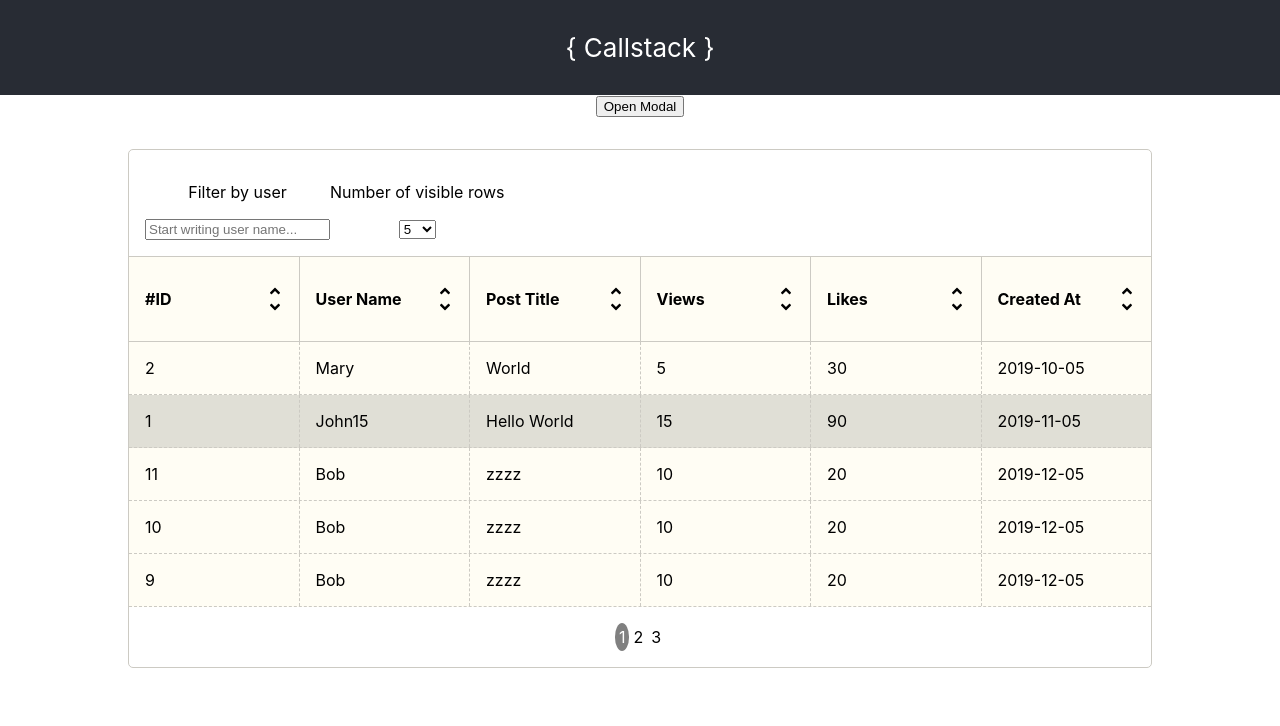
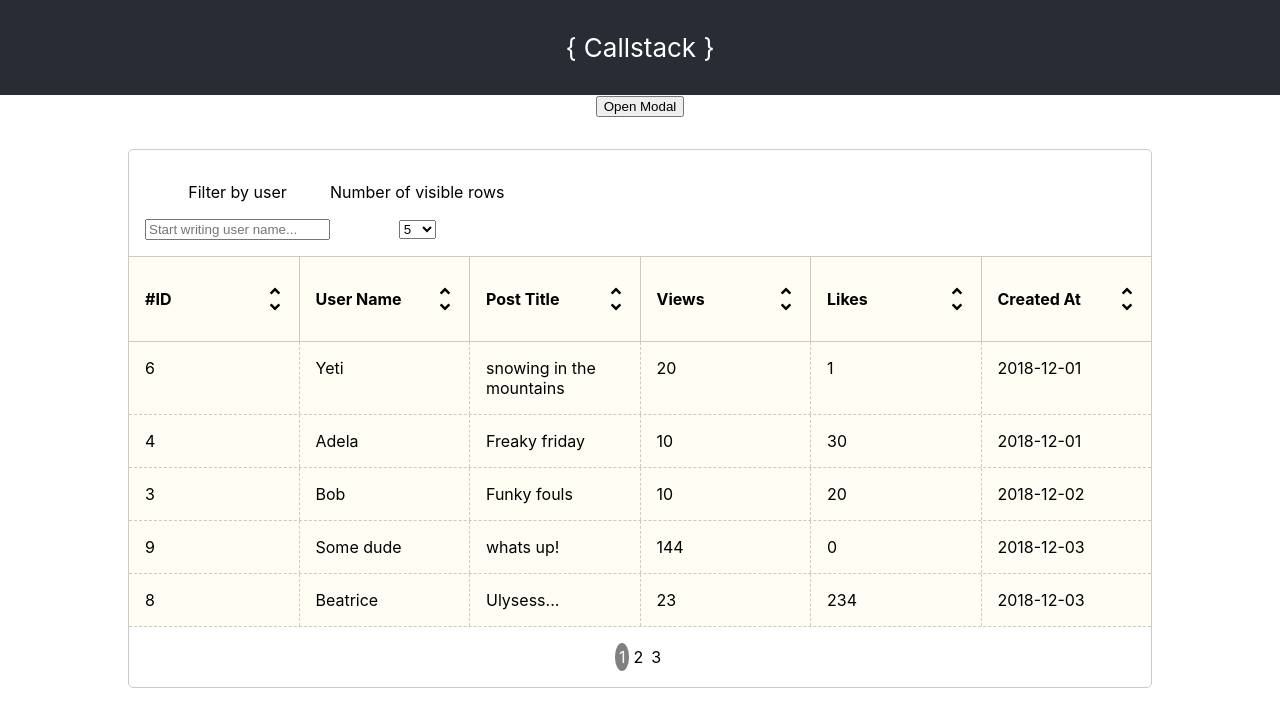
Before and after one commit to aboutroots/react-dynamic-table, a React (Create React App) app: page / in a window 1280 px wide. Shown: the top 726 px of the page. Built offline with nearby package versions, Linux system fonts and the light colour scheme.

Commit message:
Add better validation for AddPost.

```diff
--- a/src/actions/dummyData.js
+++ b/src/actions/dummyData.js
@@ -7,89 +7,89 @@ export const dummyPosts: Array<postType> = [
   {
     id: 1,
     username: 'John15',
-    postTitle: 'Hello World',
+    postTitle: 'Hello World everyone!',
     views: 15,
     likes: 90,
-    createdAt: moment('11-05-2019', 'MM-DD-YYYY').valueOf(),
+    createdAt: moment('12-05-2018', 'MM-DD-YYYY').valueOf(),
   },
   {
     id: 2,
     username: 'Mary',
-    postTitle: 'World',
+    postTitle: 'World at fire',
     views: 5,
     likes: 30,
-    createdAt: moment('10-05-2019', 'MM-DD-YYYY').valueOf(),
+    createdAt: moment('12-05-2018', 'MM-DD-YYYY').valueOf(),
   },
   {
     id: 3,
     username: 'Bob',
-    postTitle: 'zzzz',
+    postTitle: 'Funky fouls',
     views: 10,
     likes: 20,
-    createdAt: moment('12-05-2019', 'MM-DD-YYYY').valueOf(),
+    createdAt: moment('12-02-2018', 'MM-DD-YYYY').valueOf(),
   },
   {
     id: 4,
     username: 'Adela',
-    postTitle: 'zzzz',
+    postTitle: 'Freaky friday',
     views: 10,
-    likes: 20,
-    createdAt: moment('12-05-2019', 'MM-DD-YYYY').valueOf(),
+    likes: 30,
+    createdAt: moment('12-01-2018', 'MM-DD-YYYY').valueOf(),
   },
   {
     id: 5,
-    username: 'Nazair',
-    postTitle: 'zzzz',
+    username: 'Jazz',
+    postTitle: 'Jackrabbit is the best',
     views: 10,
-    likes: 20,
-    createdAt: moment('12-05-2019', 'MM-DD-YYYY').valueOf(),
+    likes: 10,
+    createdAt: moment('12-05-2018', 'MM-DD-YYYY').valueOf(),
   },
   {
     id: 6,
     username: 'Yeti',
-    postTitle: 'zzzz',
-    views: 10,
-    likes: 20,
-    createdAt: moment('12-05-2019', 'MM-DD-YYYY').valueOf(),
+    postTitle: 'snowing in the mountains',
+    views: 20,
+    likes: 1,
+    createdAt: moment('12-01-2018', 'MM-DD-YYYY').valueOf(),
   },
   {
     id: 7,
-    username: 'Bob',
-    postTitle: 'zzzz',
-    views: 10,
-    likes: 20,
-    createdAt: moment('12-05-2019', 'MM-DD-YYYY').valueOf(),
+    username: 'Joel',
+    postTitle: 'I hate Alaska, or am I?>',
+    views: 2,
+    likes: 4,
+    createdAt: moment('12-03-2018', 'MM-DD-YYYY').valueOf(),
   },
   {
     id: 8,
-    username: 'Bob',
-    postTitle: 'zzzz',
-    views: 10,
-    likes: 20,
-    createdAt: moment('12-05-2019', 'MM-DD-YYYY').valueOf(),
+    username: 'Beatrice',
+    postTitle: 'Ulysess...',
+    views: 23,
+    likes: 234,
+    createdAt: moment('12-03-2018', 'MM-DD-YYYY').valueOf(),
   },
   {
     id: 9,
-    username: 'Bob',
-    postTitle: 'zzzz',
-    views: 10,
-    likes: 20,
-    createdAt: moment('12-05-2019', 'MM-DD-YYYY').valueOf(),
+    username: 'Some dude',
+    postTitle: ' whats up!',
+    views: 144,
+    likes: 0,
+    createdAt: moment('12-03-2018', 'MM-DD-YYYY').valueOf(),
   },
   {
     id: 10,
-    username: 'Bob',
-    postTitle: 'zzzz',
+    username: 'Bobby',
+    postTitle: 'I swear I can not go',
     views: 10,
-    likes: 20,
-    createdAt: moment('12-05-2019', 'MM-DD-YYYY').valueOf(),
+    likes: 0,
+    createdAt: moment('12-08-2018', 'MM-DD-YYYY').valueOf(),
   },
   {
     id: 11,
-    username: 'Bob',
-    postTitle: 'zzzz',
+    username: 'Mummy',
+    postTitle: 'Model mommy or model mummy?',
     views: 10,
     likes: 20,
-    createdAt: moment('12-05-2019', 'MM-DD-YYYY').valueOf(),
+    createdAt: moment('12-07-2018', 'MM-DD-YYYY').valueOf(),
   },
 ];
--- a/src/components/AddPost/AddPost.js
+++ b/src/components/AddPost/AddPost.js
@@ -54,9 +54,25 @@ export class AddPost extends React.Component<Props, State> {
     }));
   };
 
-  validatePost = (post: postType) => {
-    const no_empty_fields = Object.values(post).every(val => !!val);
-    if (no_empty_fields) return true;
+  validatePost = ({
+    id,
+    username,
+    postTitle,
+    likes,
+    views,
+    createdAt,
+  }: postType) => {
+    let numberTypesFailed = [id, likes, views].some(
+      val => Number.isNaN(val) || val < 0
+    );
+    let stringTypesFailed = [username, postTitle].some(
+      val => val.trim() === ''
+    );
+    let dateNumberFailed = Number.isNaN(createdAt);
+
+    return numberTypesFailed || stringTypesFailed || dateNumberFailed
+      ? false
+      : true;
   };
 
   render() {
--- a/src/flow/exports.js
+++ b/src/flow/exports.js
@@ -5,6 +5,6 @@ export type postType = {
   postTitle: string,
   views: number,
   likes: number,
-  createdAt: string,
+  createdAt: number,
   active?: boolean,
 };
```
Also changed, not shown: 1 other file (tests, documents, lock files or other folders).
